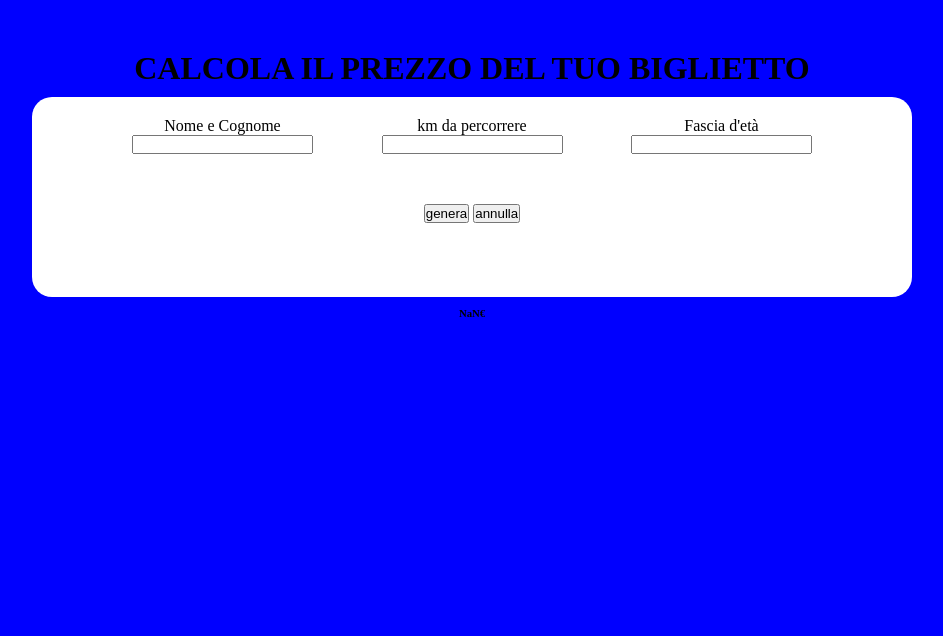
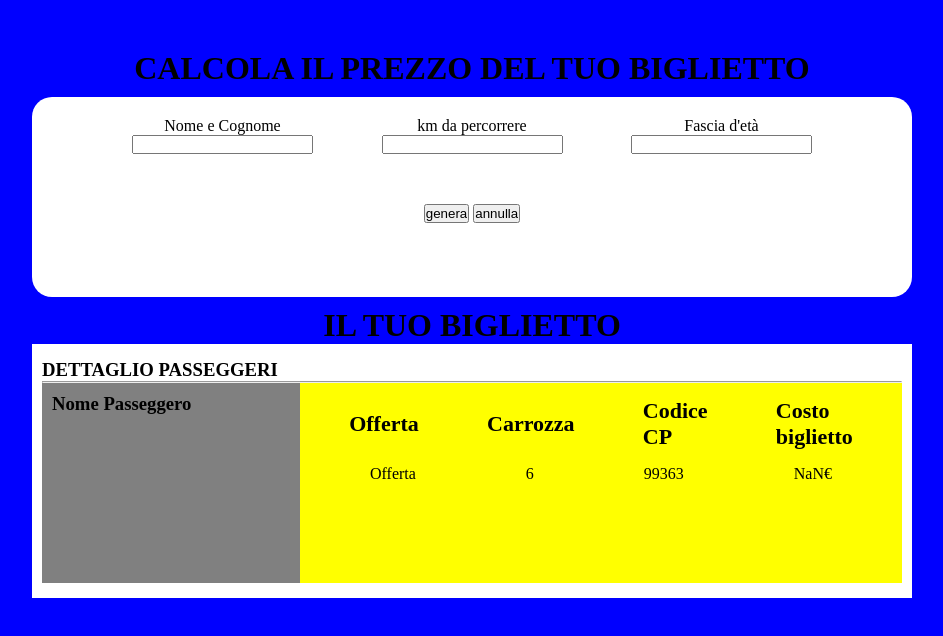
Before and after one commit to marcopolello/js-biglietto-treno-form, a plain HTML site: page index.html in a window 1280 px wide. Both pictures are taken after a click on the button "genera". Shown: the whole page, without its empty margins (168-1111 px from the left). Drawn offline with Linux system fonts and the light colour scheme.

Commit message:
generazione biglietto completa

```diff
--- a/css/style.css
+++ b/css/style.css
@@ -25,3 +25,37 @@ main{
   justify-content: space-between;
   margin-bottom: 50px;
 }
+.clearfix::after{
+  content: "";
+  display: table;
+  clear: both;
+}
+.square_biglietto{
+  text-align: left;
+  background-color: white;
+  /* min-height: 200px; */
+  padding: 15px 10px;
+}
+.dati_passeggero{
+  padding: 10px;
+  background-color: grey;
+  min-height: 200px;
+  width: 30%;
+  float: left;
+}
+.dati_biglietto{
+  padding: 15px;
+  background-color: yellow;
+  min-height: 200px;
+  width: 70%;
+  float: left;
+}
+ul[style*="font-"]{
+  display: flex;
+  justify-content: space-around;
+  align-items: center;
+  margin-bottom: 15px;
+}
+ul[style*="font-"] li{
+ list-style-type: none;
+}
--- a/index.html
+++ b/index.html
@@ -16,7 +16,7 @@
         <div class="compila">
           <form id="user" class="myform" action="index.html" method="post">
             <label for="1stname 2ndname">Nome e Cognome</label> <br>
-            <input type="text" name="1st2ndname" value="">
+            <input id="nome" type="text" name="1st2ndname" value="">
           </form>
           <form id="trip" class="myform" action="index.html" method="post">
             <label for="">km da percorrere</label> <br>
@@ -47,11 +47,42 @@
 
       </div>
 
-      <h1></h1>
+      <div id="nascosto" style="display:none;">
 
-      <div class="">
+        <h1>IL TUO BIGLIETTO</h1>
 
-        <h6 id="biglietto"></h6>
+        <div class="square_biglietto clearfix">
+
+          <h3>DETTAGLIO PASSEGGERI</h3>
+          <hr>
+          <div class="dati_passeggero">
+            <h3>Nome Passeggero</h3>
+            <h3 id="name"></h3>
+          </div>
+
+          <div class="dati_biglietto">
+
+            <ul style="font-weight:bold;font-size:22px;">
+              <li> Offerta </li>
+              <li> Carrozza </li>
+              <li> Codice <br> CP </li>
+              <li> Costo <br> biglietto </li>
+            </ul>
+            <ul style="font-size::18px;">
+              <li id="offerta"> Offerta </li>
+              <li id="carrozza"></li>
+              <li id="codice"></li>
+              <li id="biglietto"></li>
+            </ul>
+
+          </div>
+
+
+          <h6 ></h6>
+
+        </div>
+
+
 
       </div>
 
--- a/js/script.js
+++ b/js/script.js
@@ -11,11 +11,13 @@
 var genera = document.getElementById('bottone');
 genera.addEventListener('click',
  function(){
+   document.getElementById('nascosto').style.display = "block";
+   // variabili
    var euro = 0.21;
    var km = parseInt(document.getElementById('testokm').value);
    var eta = parseInt(document.getElementById('etapasseggero').value);
    var costoViaggio = euro * km;
-
+   var passeggero = (document.getElementById('nome')).value;
    // SCONTO A SECONDA DELL'ETA DEL VIAGGIATORE
    var costoViaggioMinori = ((costoViaggio - (costoViaggio * 0.2)).toFixed(2));
    var costoViaggioAnziani = ((costoViaggio - (costoViaggio * 0.4)).toFixed(2));
@@ -29,7 +31,13 @@ genera.addEventListener('click',
      output.innerHTML = costoViaggio + "€"
    }
    console.log(output);
+   // stampo input ricevuto dall'utente per nome e cognome
+   document.getElementById('name').innerHTML = passeggero;
+   // output dati biglietto
+   document.getElementById('codice').innerHTML = Math.floor(Math.random() * (100000 - 90000 + 1) + 90000 );
+   document.getElementById('carrozza').innerHTML = Math.floor(Math.random() * 10) + 1 ;
 });
+
 // BOTTONE CHE RESETTA
 var annulla = document.getElementById('cancella');
 annulla.addEventListener('click',
```
